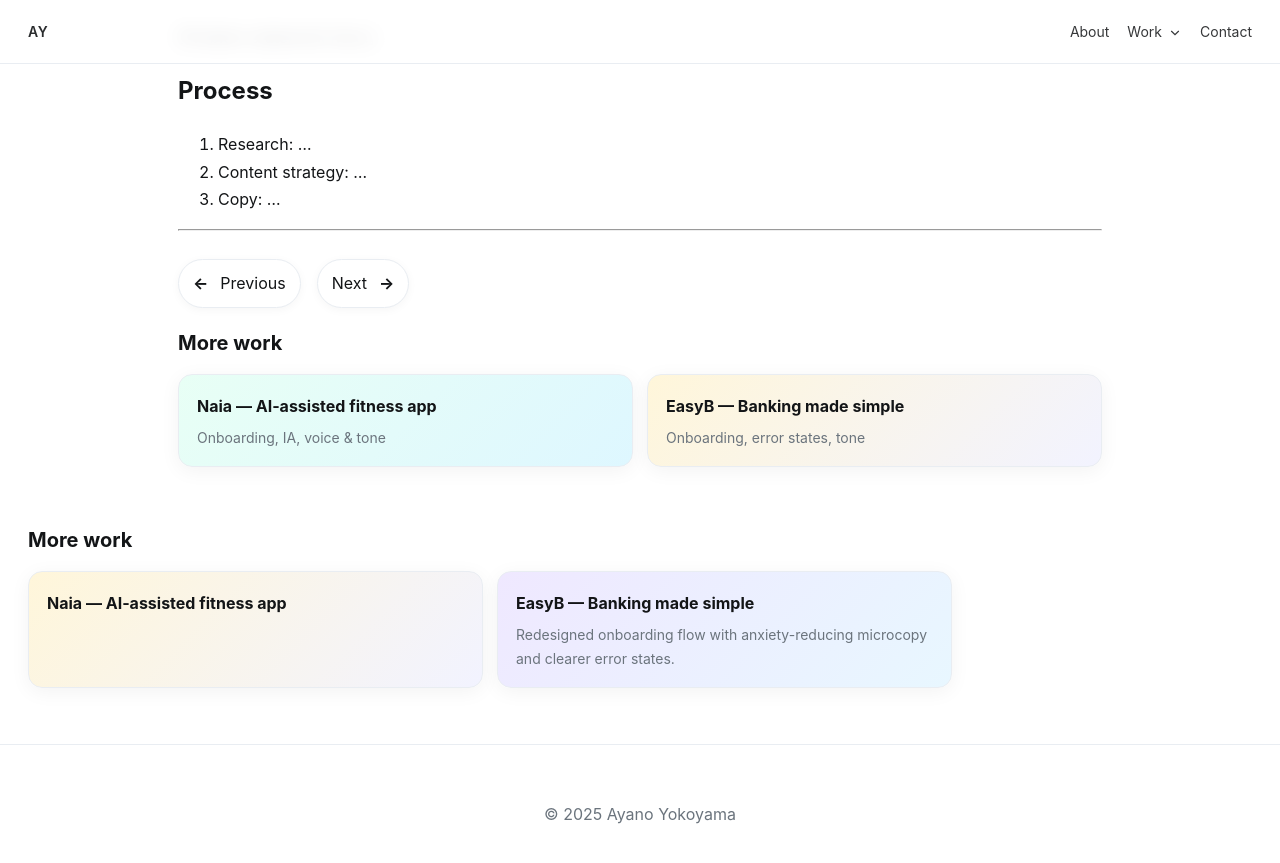
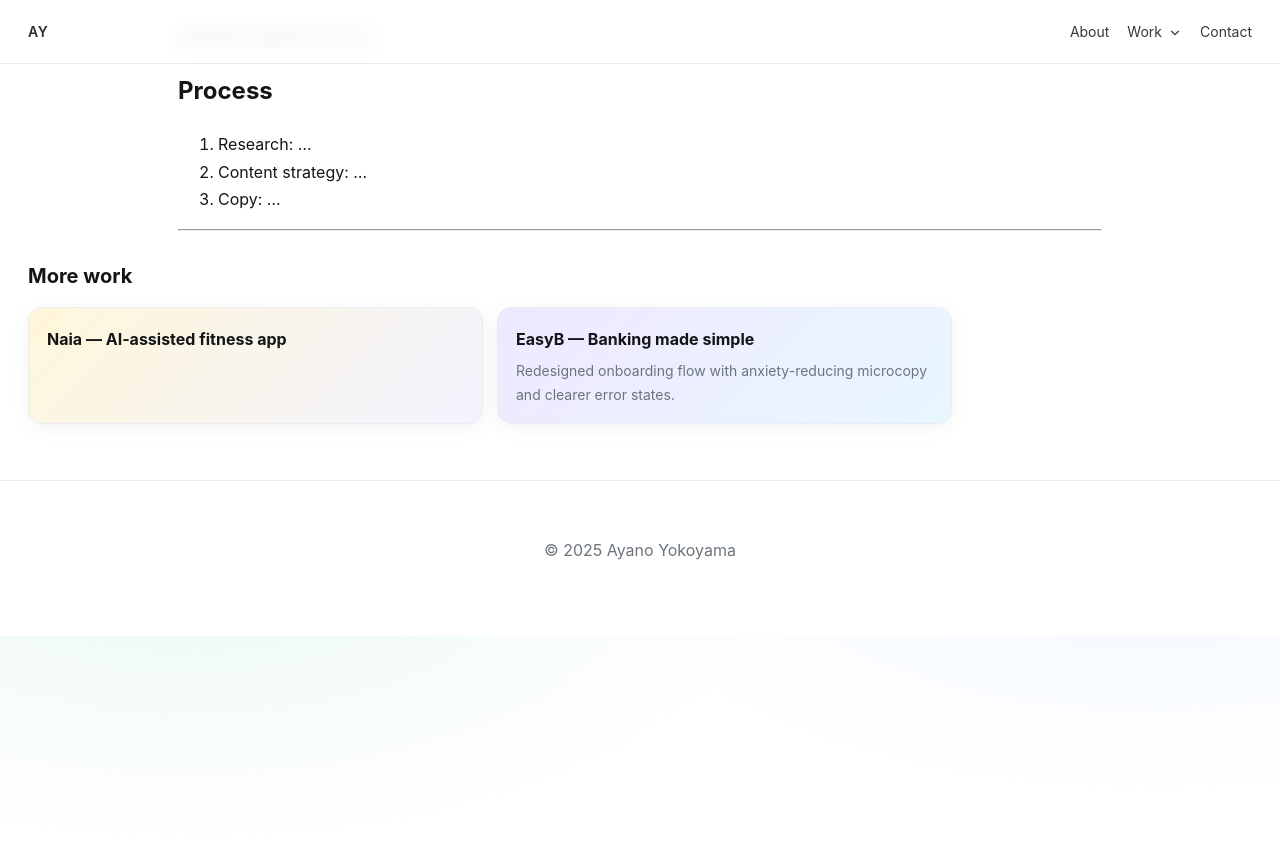
Before and after one commit to ayanoyokoyama/ayanoyokoyama-github.io, a Jekyll site: the page built from projects/guerillabox/index.md, in a window 1280 px wide and 900 px high, scrolled down 624 px. Shown: the top 863 px of the window. Built offline with Jekyll 4.4.1, drawn with Linux system fonts in a browser that asks for light colours; after the commit the page ends 1260 px from its top, so only the background shows below that.

Commit message:
Update index.md

```diff
--- a/projects/guerillabox/index.md
+++ b/projects/guerillabox/index.md
@@ -24,22 +24,3 @@ Process
 3. Copy: …
 
 ---
-
-<div class="btn-row">
-  <a class="btn-pill" href="/projects/easyb/"><span class="icon-left">←</span> Previous</a>
-  <a class="btn-pill" href="/projects/naia/">Next <span class="icon-right">→</span></a>
-</div>
-
-<div class="more-work">
-  <h3>More work</h3>
-  <div class="work-grid">
-    <a class="work-card card-teal" href="/projects/naia/">
-      <p class="title">Naia — AI-assisted fitness app</p>
-      <p class="meta">Onboarding, IA, voice & tone</p>
-    </a>
-    <a class="work-card card-yellow" href="/projects/easyb/">
-      <p class="title">EasyB — Banking made simple</p>
-      <p class="meta">Onboarding, error states, tone</p>
-    </a>
-  </div>
-</div>
```
